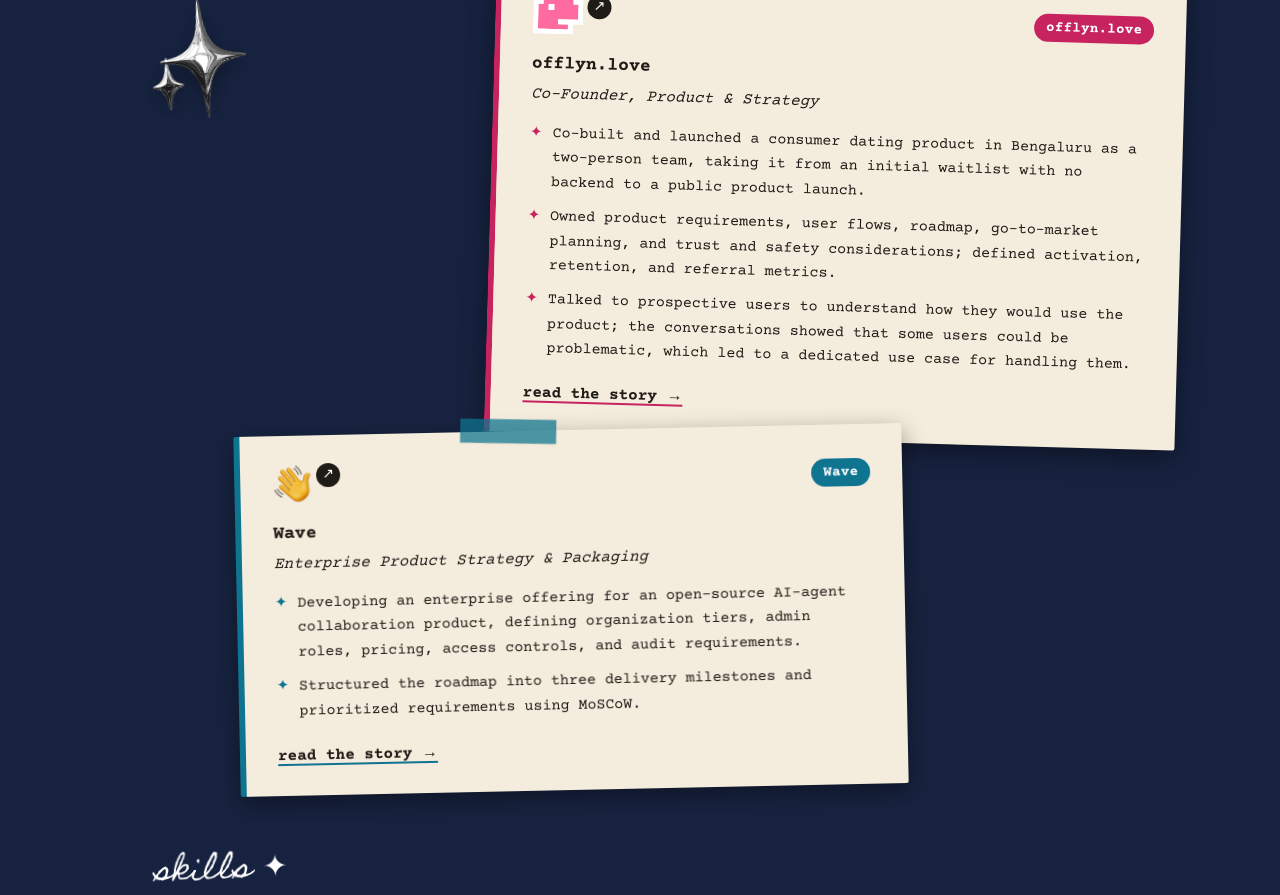
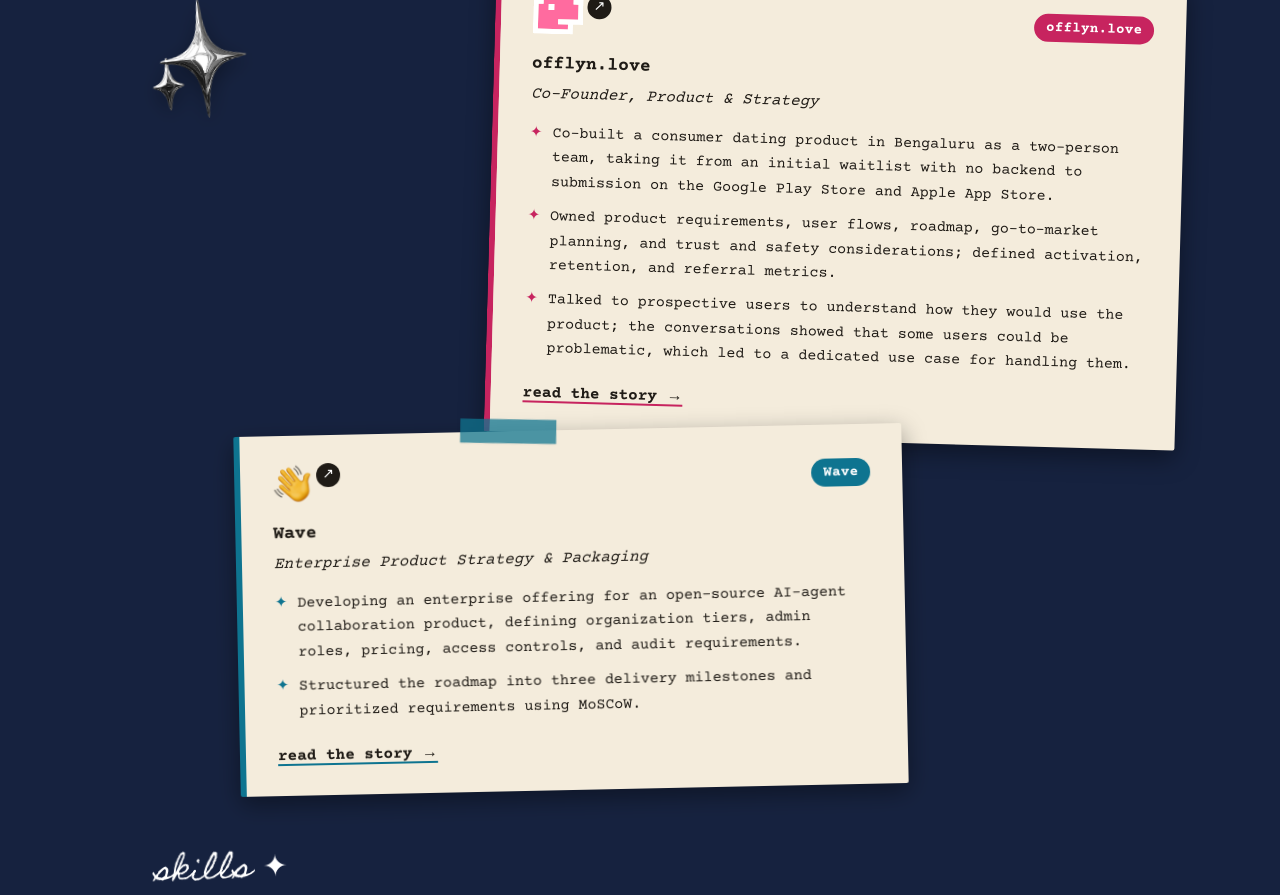
Before and after one commit to mayooooori/prof, a Next.js app: page /resume in a window 1280 px wide. Shown: the part 3460-4355 px from the top of the page. Built offline with nearby package versions, Linux system fonts and the light colour scheme.

Commit message:
copy(resume): offlyn is submitted to the app stores, not launched

```diff
--- a/src/content/resume.ts
+++ b/src/content/resume.ts
@@ -217,7 +217,7 @@
       url: 'https://offlyn.love',
       story: 'offlyn',
       bullets: [
-        'Co-built and launched a consumer dating product in Bengaluru as a two-person team, taking it from an initial waitlist with no backend to a public product launch.',
+        'Co-built a consumer dating product in Bengaluru as a two-person team, taking it from an initial waitlist with no backend to submission on the Google Play Store and Apple App Store.',
         'Owned product requirements, user flows, roadmap, go-to-market planning, and trust and safety considerations; defined activation, retention, and referral metrics.',
         'Talked to prospective users to understand how they would use the product; the conversations showed that some users could be problematic, which led to a dedicated use case for handling them.',
       ],
```
